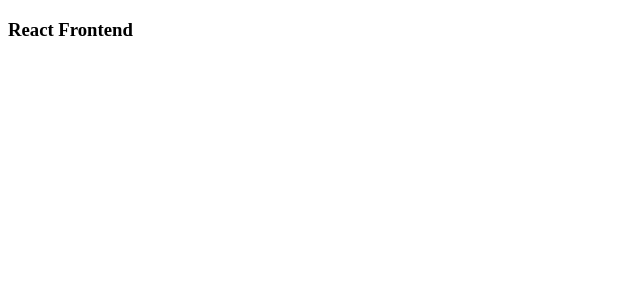
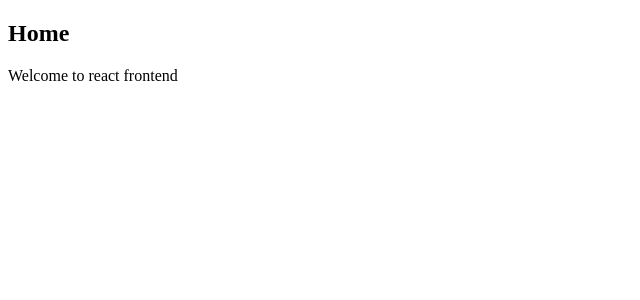
Before and after one commit to cmsanjaykrishna/react-front, a React (Create React App) app: page / in a window 1280 px wide. Shown: the top 300 px of the page, without its empty margins (0-640 px from the left). Built offline with nearby package versions, Linux system fonts and the light colour scheme.

Commit message:
Adding router and demo page display

```diff
--- a/package.json
+++ b/package.json
@@ -8,6 +8,7 @@
     "@testing-library/user-event": "^7.1.2",
     "react": "^16.13.1",
     "react-dom": "^16.13.1",
+    "react-router-dom": "^5.1.2",
     "react-scripts": "3.4.1"
   },
   "scripts": {
--- a/src/App.js
+++ b/src/App.js
@@ -1,11 +1,11 @@
 import React from 'react';
+import {BrowserRouter} from "react-router-dom";
+import MainRouter from "./MainRouter";
 
-function App() {
-  return (
-    <div>
-      <h3>React Frontend</h3>
-    </div>
-  );
-}
+const App = () => (
+  <BrowserRouter>
+      <MainRouter />
+  </BrowserRouter>
+)
 
 export default App;
--- /dev/null
+++ b/src/MainRouter.js
@@ -0,0 +1,13 @@
+import React from "react";
+import {Route, Switch} from 'react-router-dom';
+import {Home} from "./core/Home";
+
+const MainRouter = () => (
+    <div>
+        <Switch>
+            <Route path = "/" component={Home}></Route>
+        </Switch>
+    </div>
+)
+
+export default MainRouter;
--- /dev/null
+++ b/src/core/Home.js
@@ -0,0 +1,8 @@
+import React from 'react';
+
+export const Home = () => (
+    <div className="jumbotron">
+        <h2>Home</h2>
+        <p className="lead">Welcome to react frontend</p>
+    </div>
+)
```
Also changed, not shown: src/user/Signup.js (added), 1 other file (tests, documents, lock files or other folders).
